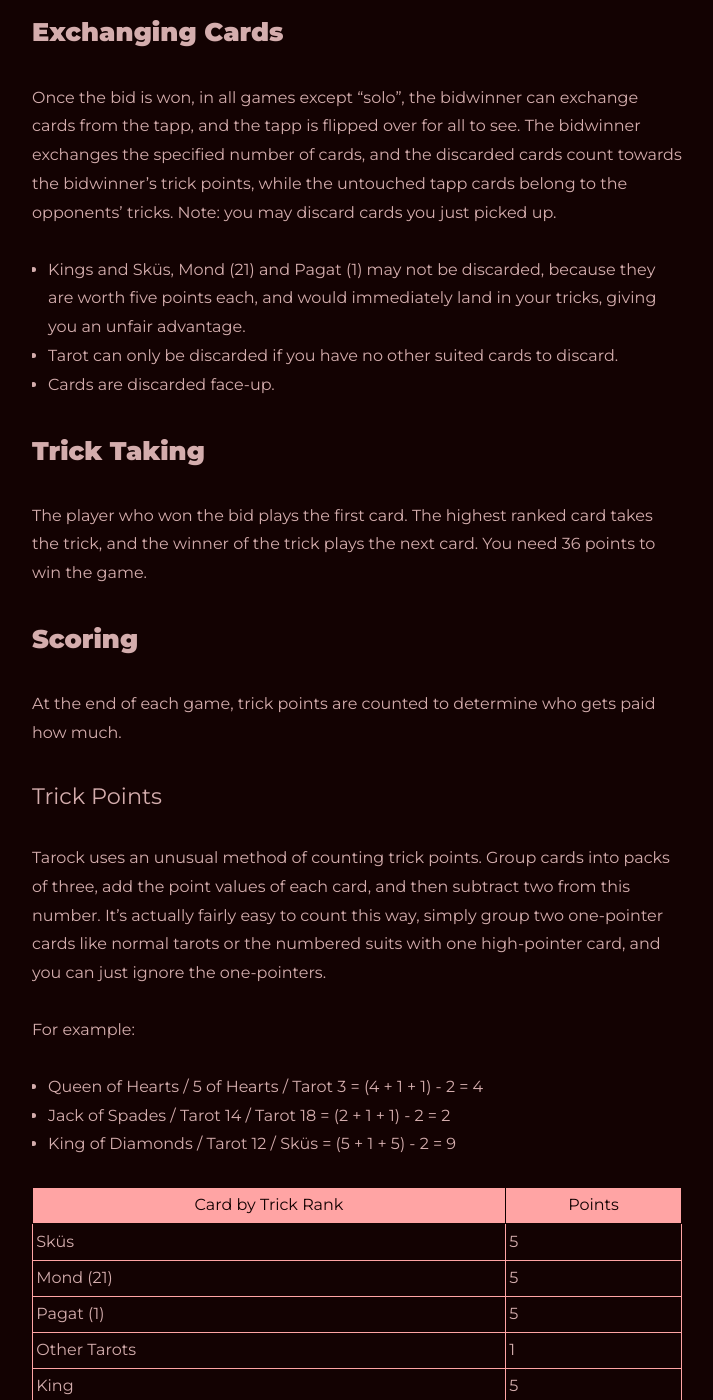
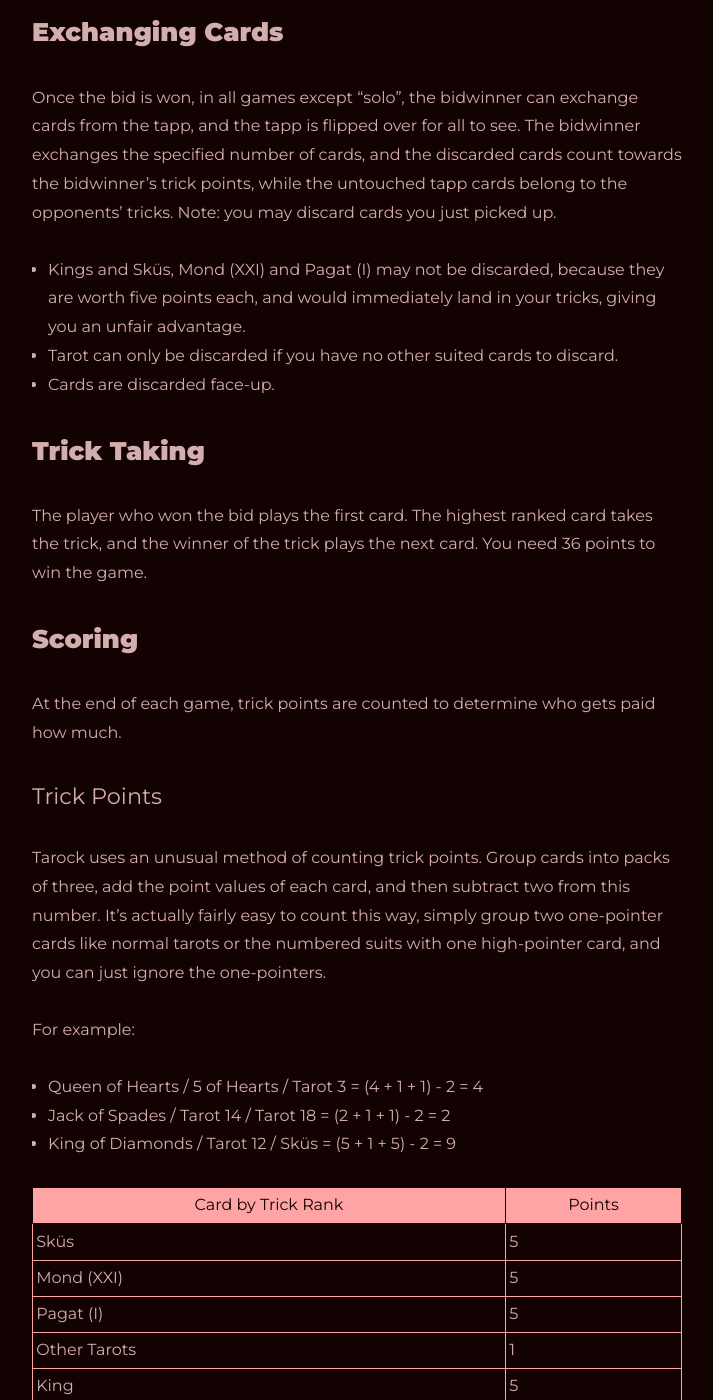
Before and after one commit to BrianInGermany/oldcardgames, a Jekyll site: the page built from all_collections/_posts/2022-12-18-tapp_tarock.markdown, in a window 1280 px wide and 1400 px high, scrolled down 6833 px. Shown: the whole window, without its empty margins (283-996 px from the left). Built offline with Jekyll 4.4.1, drawn with Linux system fonts in a browser that asks for light colours.

Commit message:
edit desc.

```diff
--- a/all_collections/_posts/2022-12-18-tapp_tarock.markdown
+++ b/all_collections/_posts/2022-12-18-tapp_tarock.markdown
@@ -134,7 +134,7 @@ In rare cases, the player may want to double down on the counter, showing she is
 
 ### Exchanging Cards
 Once the bid is won, in all games except "solo", the bidwinner can exchange cards from the tapp, and the tapp is flipped over for all to see. The bidwinner exchanges the specified number of cards, and the discarded cards count towards the bidwinner's trick points, while the untouched tapp cards belong to the opponents' tricks. Note: you may discard cards you just picked up.
-- Kings and Sküs, Mond (21) and Pagat (1) may not be discarded, because they are worth five points each, and would immediately land in your tricks, giving you an unfair advantage.
+- Kings and Sküs, Mond (XXI) and Pagat (I) may not be discarded, because they are worth five points each, and would immediately land in your tricks, giving you an unfair advantage.
 - Tarot can only be discarded if you have no other suited cards to discard.
 - Cards are discarded face-up.
 
@@ -156,8 +156,8 @@ For example:
 | Card by Trick Rank  | Points |
 | ------------------- | ------ |
 | Sküs               | 5      |
-| Mond (21)          | 5      |
-| Pagat (1)           | 5      |
+| Mond (XXI)          | 5      |
+| Pagat (I)           | 5      |
 | Other Tarots        | 1      |
 | King                | 5      |
 | Queen               | 4      |
```
